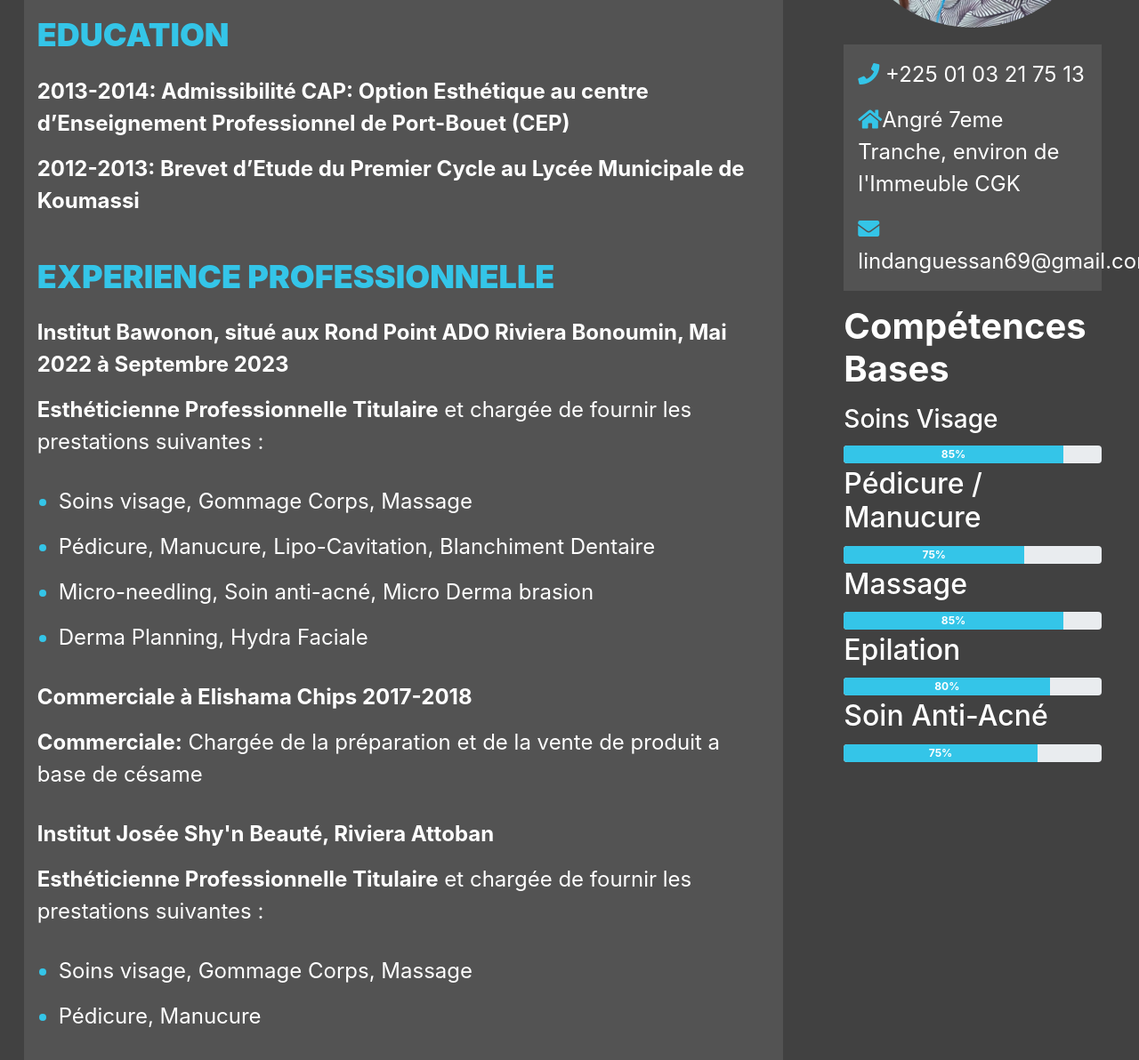
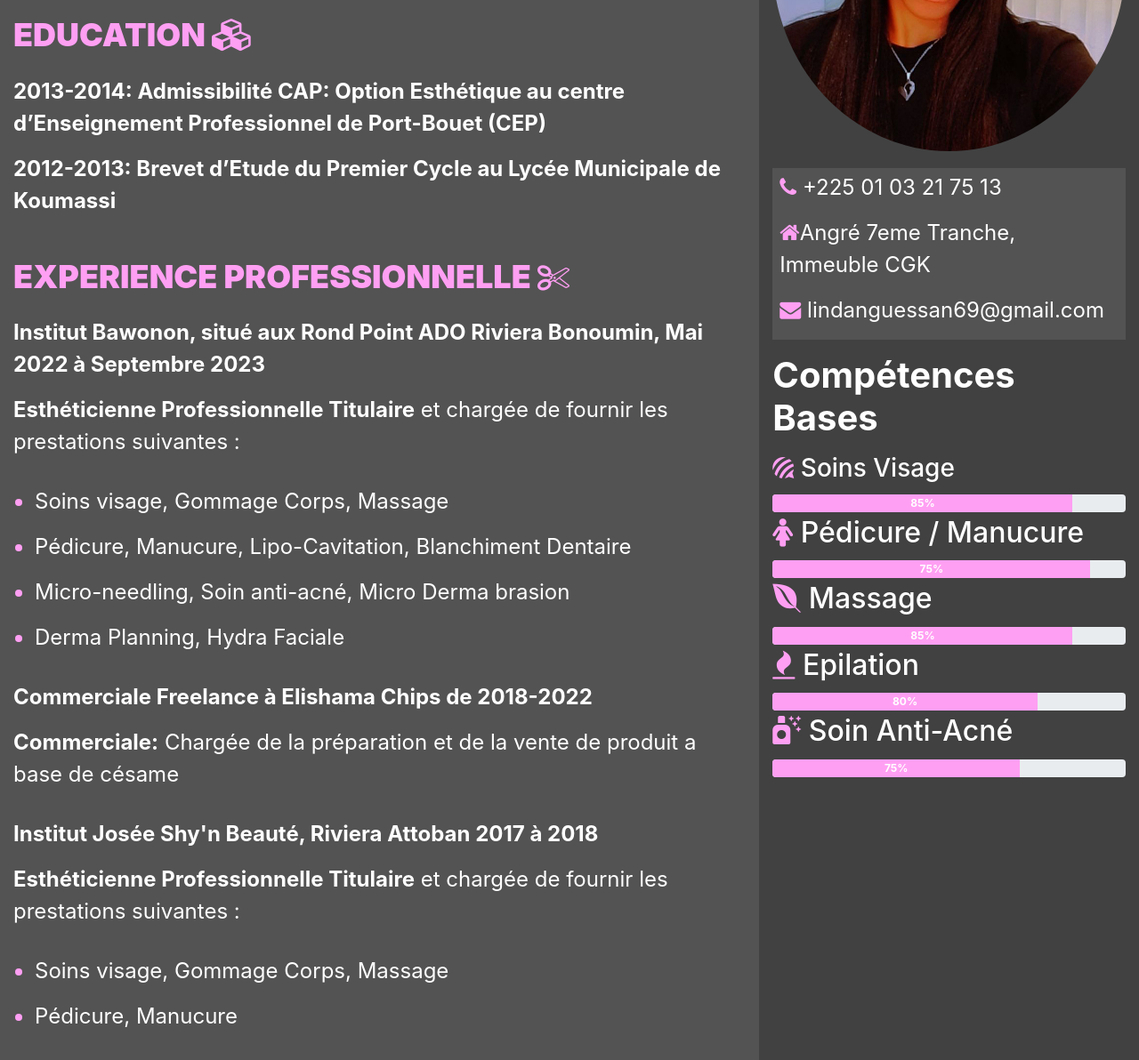
Before and after one commit to MasterMind92/cv-generator, a plain HTML site: page index-copy.html in a window 1280 px wide. Shown: the part 597-1789 px from the top of the page at 89% size. Drawn offline with nearby package versions, Linux system fonts and the light colour scheme.

Commit message:
cv linda 2023 genere --clean

```diff
--- a/index-copy.html
+++ b/index-copy.html
@@ -8,6 +8,7 @@
     <meta name="Description" content="" />
     <link rel="stylesheet" href="https://cdnjs.cloudflare.com/ajax/libs/twitter-bootstrap/4.6.0/css/bootstrap.min.css">
     <link rel="stylesheet" href="https://cdnjs.cloudflare.com/ajax/libs/font-awesome/5.15.4/css/all.min.css">
+    <link rel="stylesheet" href="https://cdnjs.cloudflare.com/ajax/libs/font-awesome/4.7.0/css/font-awesome.min.css">
     <link rel="stylesheet" href="style.css">
     <title>CV</title>
     <style>
@@ -40,11 +41,11 @@
                     <div id="presentation">
                         <h2 class="fz-title txt-color-blue"> Bonjour !</h2>
                         <p class="fz-text text-white">
-                            Je me nomme Dalo Marc, <strong>31 ans</strong> avec <strong>6 ans d’expérience</strong> dans le développement web. Très calme, orienté résultats et un excellent chercheur. Je voudrais faire valoir mes connaissances et aptitudes aussi bien intellectuelles que professionnelles sous fond d’efficacité, d’adaptation et de loyauté dans le service.
+                            Je me nomme N'guessan Linda, <strong>29 ans</strong> avec <strong>2 ans d’expérience</strong> dans le domaine de l'esthétique. Très calme, orientée résultats et une excellente travailleuse. Je voudrais faire valoir mes connaissances et aptitudes aussi bien manuelles que professionnelles sous fond d’efficacité, d’adaptation et de loyauté dans le service.
                         </p>
                     </div>
                     <div id="education">
-                        <h2 class="fz-title txt-color-blue">EDUCATION</h2>
+                        <h2 class="fz-title txt-color-blue">EDUCATION <span class="txt-color-blue"><i class="fa fa-cubes"></i></span></h2>
 
                         <ul class="fz-text text-white list-unstyled">
                             <li class="font-weight-bold">2013-2014: Admissibilité CAP: Option Esthétique au centre d’Enseignement Professionnel de Port-Bouet (CEP)</li>
@@ -54,7 +55,7 @@
                     </div>
                     <div id="exp_pro">
                         <div class="exp">
-                            <h2 class="fz-title txt-color-blue">EXPERIENCE PROFESSIONNELLE</h2>
+                            <h2 class="fz-title txt-color-blue">EXPERIENCE PROFESSIONNELLE <span class="txt-color-blue"><i class="fa fa-cut"></i></span></h2>
                             <ul class="fz-text text-white list-unstyled">
                                 <li>
                                     <strong>Institut Bawonon, situé aux Rond Point ADO Riviera Bonoumin, Mai 2022 à Septembre 2023</strong>
@@ -82,7 +83,7 @@
                             <!-- <h2></h2> -->
                             <ul class="fz-text text-white list-unstyled">
                                 <li>
-                                    <strong>Commerciale à Elishama Chips 2017-2018</strong>
+                                    <strong>Commerciale Freelance à Elishama Chips de 2018-2022</strong>
 
                                 </li>
                                 <li>
@@ -95,7 +96,7 @@
                             <!-- <h2></h2> -->
                             <ul class="fz-text text-white list-unstyled">
                                 <li>
-                                    <strong>Institut Josée Shy'n Beauté, Riviera Attoban</strong>
+                                    <strong>Institut Josée Shy'n Beauté, Riviera Attoban 2017 à 2018</strong>
                                 </li>
                                 <li>
                                     <strong>Esthéticienne Professionnelle Titulaire</strong> et chargée de fournir les prestations suivantes :
@@ -113,14 +114,14 @@
                     </div>
                 </div>
                 <!-- INFOS PERSONNELLES -->
-                <div class="col-md-3">
+                <div class="col-md-4">
                     <div id="profil">
-                        <img class="img-fluid" src="img/tof.jpg" alt="">
+                        <img class="img-fluid" src="img/img.jpg" alt="">
                     </div>
-                    <div id="infos-persos" class="bg-gray-light my-1 px-3 pt-3">
+                    <div id="infos-persos" class="bg-gray-light my-1 px-2 pt-1">
                         <ul class="fz-text text-white list-unstyled">
                             <li><span class="txt-color-blue"><i class="fa fa-phone"></i></span> +225 01 03 21 75 13 </li>
-                            <li> <span class="txt-color-blue"><i class="fa fa-home"></i></span>Angré 7eme Tranche, environ de l'Immeuble CGK</li>
+                            <li> <span class="txt-color-blue"><i class="fa fa-home"></i></span>Angré 7eme Tranche, Immeuble CGK</li>
                             <li> <span class="txt-color-blue"><i class="fa fa-envelope"></i></span> lindanguessan69@gmail.com</li>
                         </ul>
                     </div>
@@ -128,33 +129,33 @@
                         <h1 class="text-white pb-1"><strong> Compétences Bases</strong></h1>
                         <div class="progress-bar-group">
                             <div>
-                                <h3 class="txt-white py-1">Soins Visage</h3>
+                                <h3 class="txt-white py-1"> <span class="txt-color-blue"><i class="fa fa-forumbee"></i></span> Soins Visage</h3>
                                 <div class="progress progress-bar-style">
                                     <div class="progress-bar bg-aqua" style="width: 85%" role="progressbar" aria-valuenow="85" aria-valuemin="0" aria-valuemax="100"><strong>85%</strong></div>
                                 </div>
                             </div>
                             <div>
-                                <h2 class="txt-white py-1">Pédicure / Manucure</h2>
+                                <h2 class="txt-white py-1"> <span class="txt-color-blue"><i class="fa fa-female"></i></span> Pédicure / Manucure</h2>
                                 <div class="progress progress-bar-style">
-                                    <div class="progress-bar bg-aqua" style="width: 70%" role="progressbar" aria-valuenow="80" aria-valuemin="0" aria-valuemax="100"><strong>75%</strong></div>
+                                    <div class="progress-bar bg-aqua" style="width: 90%" role="progressbar" aria-valuenow="80" aria-valuemin="0" aria-valuemax="100"><strong>75%</strong></div>
                                 </div>
                             </div>
                             <div>
-                                <h2 class="txt-white py-1">Massage</h2>
+                                <h2 class="txt-white py-1"> <span class="txt-color-blue"><i class="fa fa-envira"></i></span> Massage</h2>
                                 <div class="progress progress-bar-style">
                                     <div class="progress-bar bg-aqua" style="width: 85%" role="progressbar" aria-valuenow="25" aria-valuemin="0" aria-valuemax="100"><strong>85%</strong></div>
                                 </div>
                             </div>
                             <div>
-                                <h2 class="txt-white py-1">Epilation</h2>
+                                <h2 class="txt-white py-1"> <span class="txt-color-blue"><i class="fa fa-fire"></i></span> Epilation</h2>
                                 <div class="progress progress-bar-style">
-                                    <div class="progress-bar bg-aqua" style="width: 80%" role="progressbar" aria-valuenow="25" aria-valuemin="0" aria-valuemax="100"><strong>80%</strong></div>
+                                    <div class="progress-bar bg-aqua" style="width: 75%" role="progressbar" aria-valuenow="25" aria-valuemin="0" aria-valuemax="100"><strong>80%</strong></div>
                                 </div>
                             </div>
                             <div>
-                                <h2 class="txt-white py-1">Soin Anti-Acné</h2>
+                                <h2 class="txt-white py-1"><span class="txt-color-blue"><i class="fas fa-air-freshener"></i></span> Soin Anti-Acné</h2>
                                 <div class="progress progress-bar-style">
-                                    <div class="progress-bar bg-aqua" style="width: 75%" role="progressbar" aria-valuenow="25" aria-valuemin="0" aria-valuemax="100"><strong>75%</strong></div>
+                                    <div class="progress-bar bg-aqua" style="width: 70%" role="progressbar" aria-valuenow="25" aria-valuemin="0" aria-valuemax="100"><strong>75%</strong></div>
                                 </div>
                             </div>
                         </div>
--- a/style.css
+++ b/style.css
@@ -31,13 +31,15 @@
 }
 
 .bg-aqua{
-    background: #34c5e8;
+    background: #ff9ff3;
 }
 
 .txt-color-blue{
-    color:#34c5e8;
+    color:#ff9ff3;
 }
 
+/* rose:#ff9ff3  */
+/* bleu-clair: #34c5e8 */
 .txt-white{
     color:#fff;
 }
@@ -76,7 +78,7 @@
   border-radius: 50%;
   display: inline-block; */
   /* line-height: 2rem; */
-  color: #34c5e8;
+  color: #ff9ff3;
   /* text-align: center;
   margin-right: 0.5rem; */
  }
```
Also changed, not shown: img/img.jpg (added), 1 other file.
